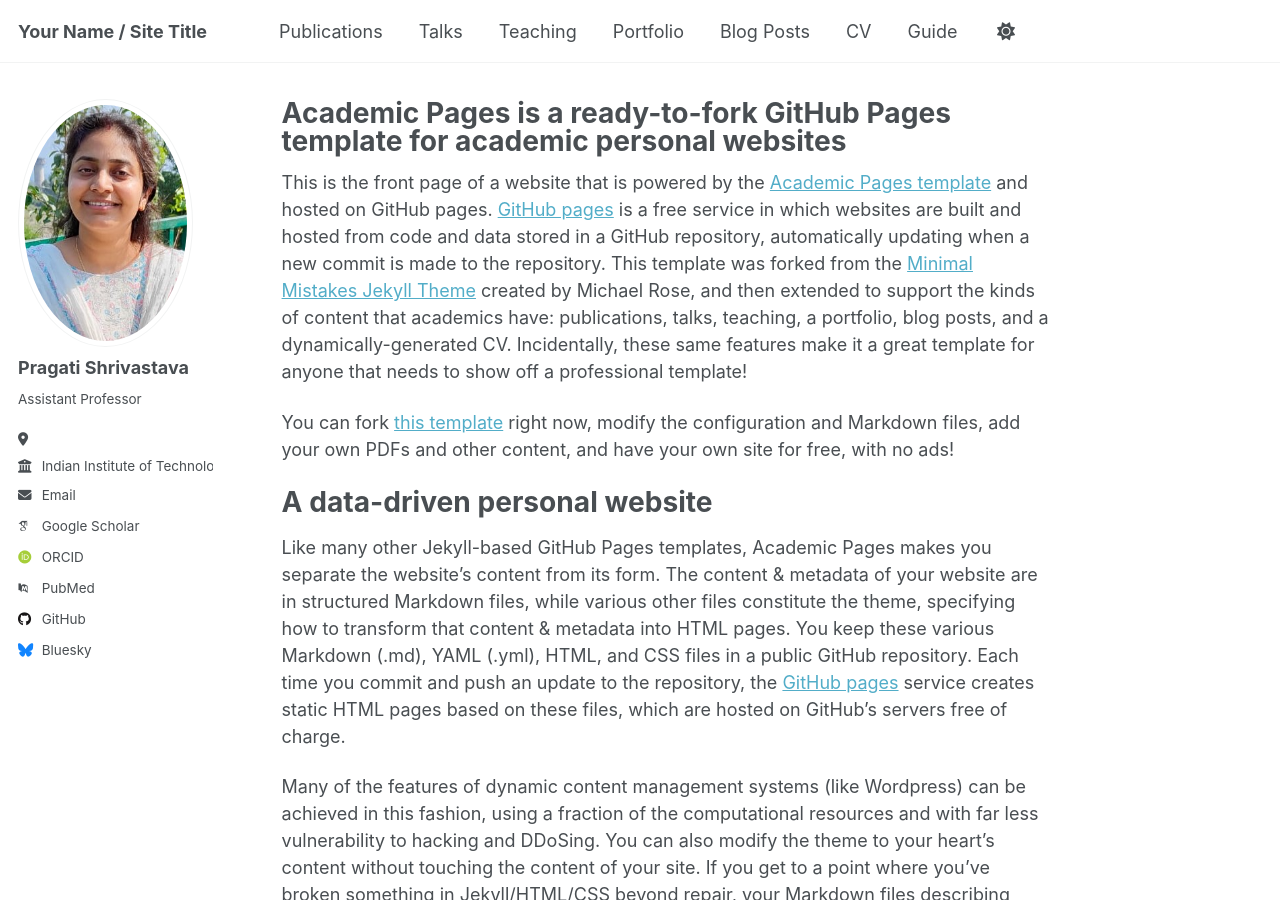
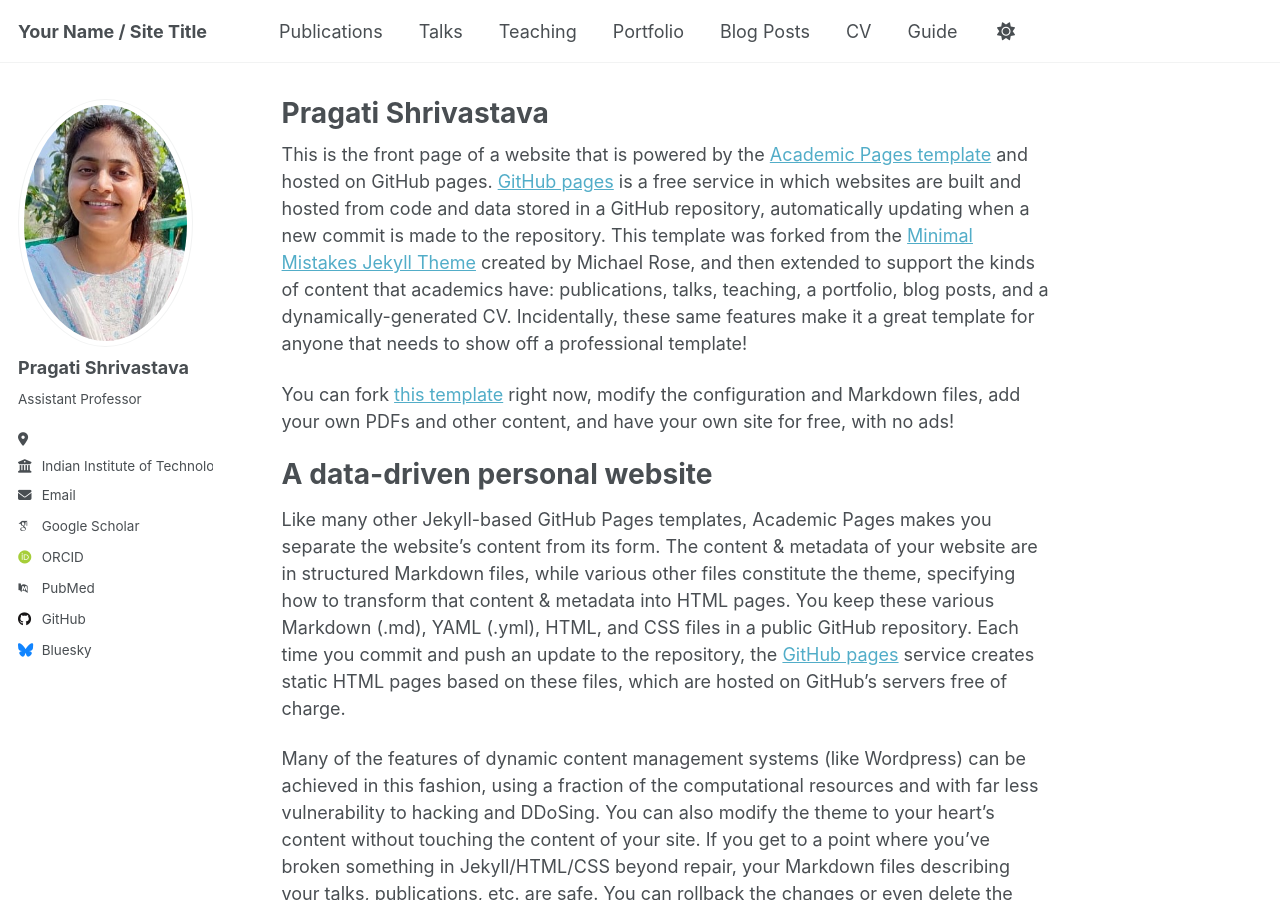
Before and after one commit to PragatiShrivastava/PragatiShrivastava.github.io, a Jekyll site: the page built from _pages/about.md, in a window 1280 px wide and 900 px high. Built offline with Jekyll 4.4.1, drawn with Linux system fonts in a browser that asks for light colours; some web fonts are replaced; a script that is not in the unit is left out.

Commit message:
Update about.md

```diff
--- a/_pages/about.md
+++ b/_pages/about.md
@@ -1,6 +1,6 @@
 ---
 permalink: /
-title: "Academic Pages is a ready-to-fork GitHub Pages template for academic personal websites"
+title: "Pragati Shrivastava"
 author_profile: true
 redirect_from:
   - /about/
```
